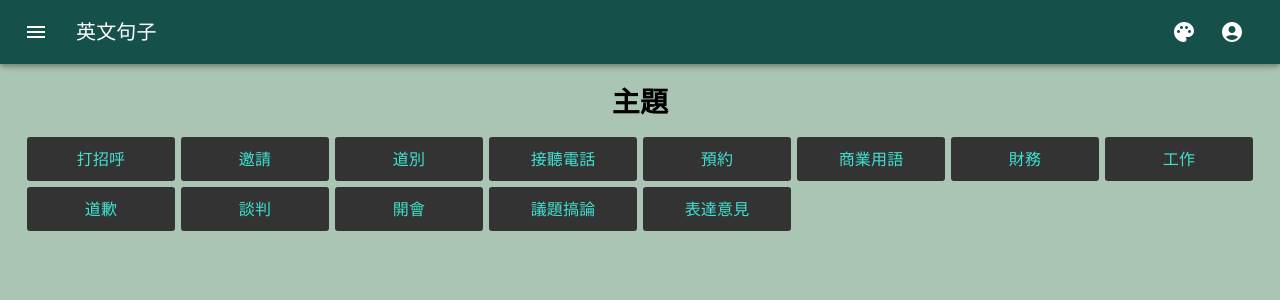
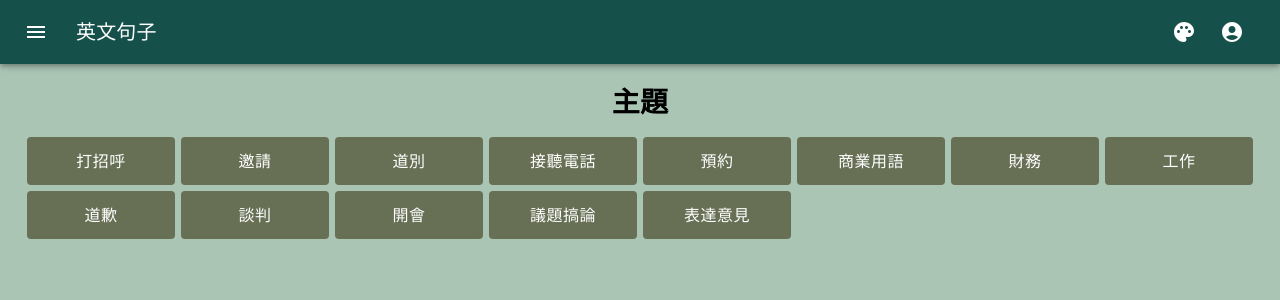
Before and after one commit to AbbyAbby33/english-sentence, a React (Create React App) app: page /topic-list in a window 1280 px wide. Shown: the top 300 px of the page. Built offline with nearby package versions, Linux system fonts and the light colour scheme; a web font is replaced by a local one.

Commit message:
style: (句子學習) 主題列表主題按鈕改用共用區顏色定義

```diff
--- a/src/content/TopicList/components/Topic.tsx
+++ b/src/content/TopicList/components/Topic.tsx
@@ -1,5 +1,7 @@
-import styled from '@emotion/styled';
+// import styled from '@emotion/styled';
 import { NavLink } from 'react-router-dom';
+import { styled as muiStyled } from '@mui/material/styles';
+import Button from '@mui/material/Button';
 
 interface TopicInterface {
     id: string;
@@ -10,27 +12,48 @@ interface TopicInterface {
 export default function Topic(props: TopicInterface) {
     const { name, id } = props;
 
-    const Button = styled.div`
-                        @media (max-width: 600px) {
-                            width: calc(50% - 6px);
-                        }
-                        @media (min-width: 601px) and (max-width: 900px) {
-                            width: calc(25% - 6px);
-                        }
-                        display: inline-block;
-                        color: turquoise;
-                        width: calc(12.5% - 6px);
-                        background: #333;
-                        text-align: center;
-                        padding: 10px;
-                        box-sizing: border-box;
-                        margin: 0 3px 6px;
-                        border-radius: 3px;
-                    `
+    // 筆記：一開始是用emotion的styled()寫的，後來因為想使用mui的theme的顏色定義，所以改用mui包裝的styled()寫
+    // const Button = styled.div`
+    //                     @media (max-width: 600px) {
+    //                         width: calc(50% - 6px);
+    //                     }
+    //                     @media (min-width: 601px) and (max-width: 900px) {
+    //                         width: calc(25% - 6px);
+    //                     }
+    //                     display: inline-block;
+    //                     color: turquoise;
+    //                     width: calc(12.5% - 6px);
+    //                     background: #333;
+    //                     text-align: center;
+    //                     padding: 10px;
+    //                     box-sizing: border-box;
+    //                     margin: 0 3px 6px;
+    //                     border-radius: 3px;
+    //                 `
+
+    // const DarkStyledButton = muiStyled('button')(({ theme }) => ({
+    const DarkStyledButton = muiStyled(Button)(({ theme }) => ({
+        width: 'calc(50% - 6px)',
+        [theme.breakpoints.up('md')]: {
+            width: 'calc(25% - 6px)',
+        },
+        [theme.breakpoints.up('lg')]: {
+            width: 'calc(12.5% - 6px)',
+        },
+        background: theme.palette.info.main,
+        color: '#fff',
+        textAlign: 'center',
+        padding: '10px',
+        boxSizing: 'border-box',
+        margin: '0 3px 6px',
+        borderradius: '3px',
+        fontSize: '1rem',
+    }));
 
     return (
         <NavLink to={`${id}`}>
-            <Button>{name}</Button>
+            {/* <Button>{name}</Button> */}
+            <DarkStyledButton>{name}</DarkStyledButton>
         </NavLink>
     )
 }
--- a/src/shared/style/es-theme.tsx
+++ b/src/shared/style/es-theme.tsx
@@ -94,7 +94,7 @@ const theme2 = createTheme(themeBase, {
         MuiCssBaseline: {
             styleOverrides: {
                 body: {
-                    backgroundColor: '#fb8b24',
+                    backgroundColor: '#F6D0B1',
                     '& .english-font-family': {
                         fontFamily: `'Kanit', 'serif', 'Segoe UI', 'Roboto'`,
                     },
@@ -111,7 +111,7 @@ const theme2 = createTheme(themeBase, {
             main: '#f50057',
         },
         info: {
-            main: '#e36414',
+            main: '#fb8b24',
         },
         'title-background': {
             main: '#ffb5a7',
```
